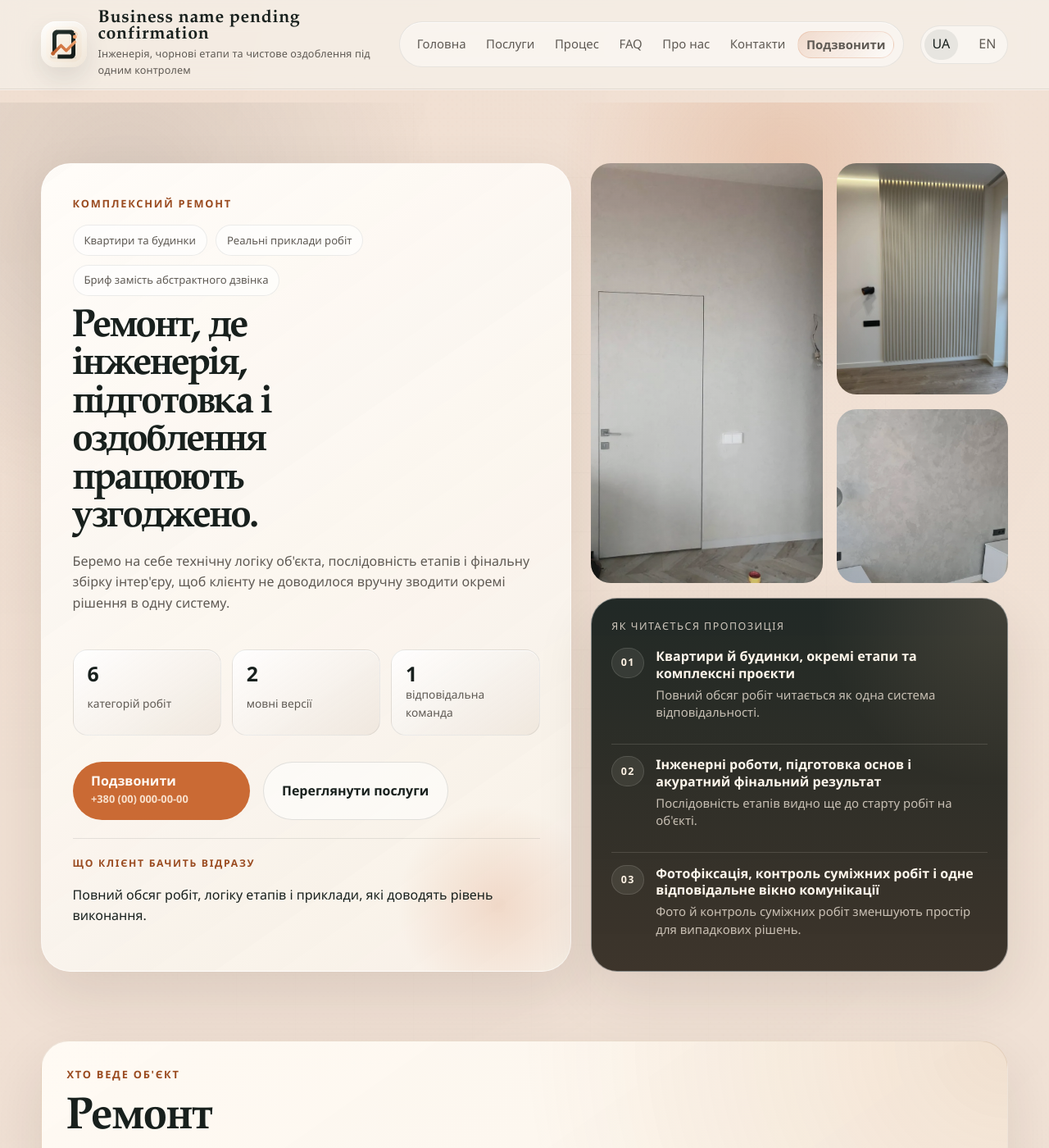
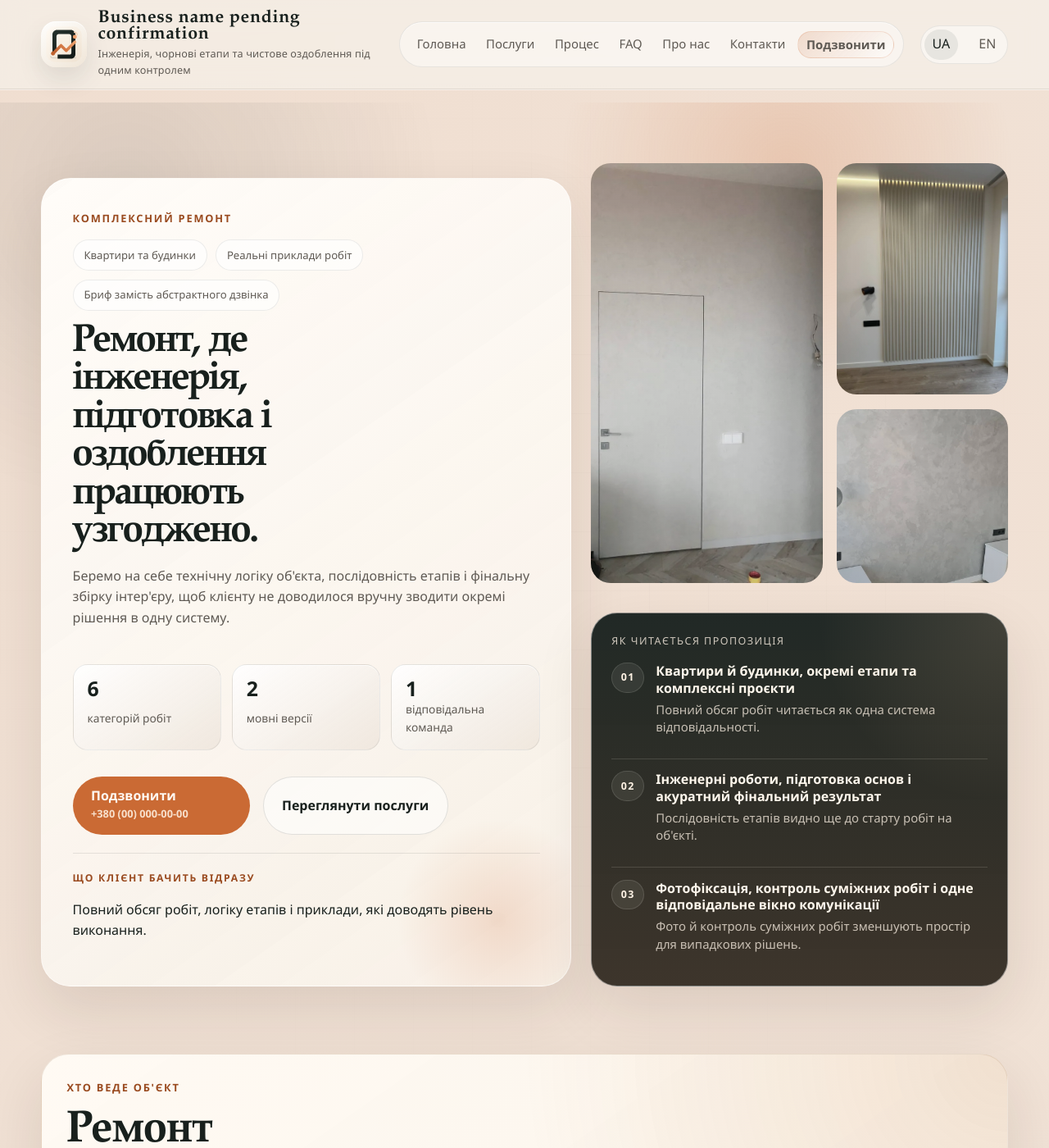
Before and after one commit to build-renovations/build-renovations.github.io, a Jekyll site: the page built from index.md, in a window 1280 px wide and 1400 px high. Shown: the whole window at 82% size. Built offline with Jekyll 4.4.1, drawn with Linux system fonts in a browser that asks for light colours.

Commit message:
feat(04-01): add phase 4 shell and calm motion hooks
- add shared section spacing and premium shell tokens for phase 4 surfaces
- narrow reveal and tilt behavior to calmer high-priority surfaces

```diff
--- a/_layouts/default.html
+++ b/_layouts/default.html
@@ -3,7 +3,7 @@
   <head>
     {% include head.html %}
   </head>
-  <body data-phase4-marker="premium-shell" data-phase4-surface="premium-shell" data-phase4-lang="{{ page.lang | default: site.lang }}">
+  <body data-phase4-marker="premium-shell" data-phase4-surface="premium-shell" data-phase4-lang="{{ page.lang | default: site.lang }}" data-phase4-motion="calm">
     <div class="scroll-progress" aria-hidden="true"></div>
     {% include header.html %}
     <main data-phase4-surface="page-main">
--- a/assets/css/site.css
+++ b/assets/css/site.css
@@ -4,6 +4,8 @@
   --surface: rgba(251, 247, 241, 0.9);
   --surface-strong: #fffaf3;
   --surface-dark: #18201d;
+  --surface-premium: linear-gradient(180deg, rgba(255, 251, 245, 0.96), rgba(244, 235, 224, 0.88));
+  --surface-premium-strong: linear-gradient(180deg, rgba(248, 239, 229, 0.96), rgba(235, 224, 212, 0.92));
   --ink: #18201d;
   --muted: #5f5a54;
   --line: rgba(24, 32, 29, 0.12);
@@ -11,10 +13,18 @@
   --accent: #ca6a34;
   --accent-dark: #9a4b20;
   --accent-soft: #f0ddce;
+  --shell-max: 1180px;
+  --shell-premium-max: 1240px;
   --max: 1180px;
   --sans: "Avenir Next", "Segoe UI", sans-serif;
   --serif: "Canela", "Iowan Old Style", "Palatino Linotype", serif;
   --shadow: 0 28px 70px rgba(49, 31, 16, 0.11);
+  --shadow-soft: 0 18px 44px rgba(49, 31, 16, 0.08);
+  --section-space-top: clamp(1.65rem, 3vw, 2.35rem);
+  --section-space-bottom: clamp(3rem, 6vw, 5.2rem);
+  --section-shell-padding: clamp(1.15rem, 2vw, 1.7rem);
+  --phase4-motion-duration: 620ms;
+  --phase4-motion-ease: cubic-bezier(0.22, 1, 0.36, 1);
 }
 
 * {
@@ -46,8 +56,12 @@ img {
 }
 
 .shell {
-  width: min(calc(100% - 2rem), var(--max));
+  width: min(calc(100% - 2rem), var(--shell-max));
   margin: 0 auto;
+}
+
+body[data-phase4-surface="premium-shell"] {
+  --max: var(--shell-premium-max);
 }
 
 .site-header {
@@ -165,6 +179,7 @@ img {
   padding: 2.5rem;
   position: relative;
   overflow: hidden;
+  background: var(--surface-premium);
 }
 
 .hero__copy::after {
@@ -364,11 +379,39 @@ h3 {
 
 .section,
 .page-content {
-  padding: 1.5rem 0 4rem;
+  padding: var(--section-space-top) 0 var(--section-space-bottom);
 }
 
 .section--accent {
   position: relative;
+}
+
+[data-phase4-marker="scan-rhythm"] {
+  --phase4-shell-glow: rgba(202, 106, 52, 0.1);
+  --phase4-shell-wash: rgba(255, 255, 255, 0.48);
+  position: relative;
+  padding: var(--section-shell-padding);
+  border-radius: 32px;
+  background:
+    radial-gradient(circle at top right, var(--phase4-shell-glow), transparent 34%),
+    linear-gradient(180deg, var(--phase4-shell-wash), rgba(245, 237, 227, 0.72));
+  border: 1px solid rgba(255, 255, 255, 0.44);
+  box-shadow: var(--shadow-soft);
+}
+
+[data-phase4-surface$="-route-bridge"],
+[data-phase4-surface="case-study-stage-map"] {
+  --phase4-shell-glow: rgba(24, 32, 29, 0.1);
+  --phase4-shell-wash: rgba(244, 236, 226, 0.88);
+}
+
+[data-phase4-surface="home-process-teaser"],
+[data-phase4-surface="process-stage-map"] {
+  --phase4-shell-glow: rgba(202, 106, 52, 0.14);
+}
+
+[data-phase4-surface$="-hero"] {
+  padding-bottom: clamp(2.5rem, 5vw, 4rem);
 }
 
 .section-heading {
@@ -455,6 +498,7 @@ h3 {
   grid-template-columns: minmax(0, 0.95fr) minmax(0, 1.05fr);
   gap: 1.25rem;
   padding: 1.5rem;
+  background: var(--surface-premium);
 }
 
 .feature-band__copy,
@@ -504,7 +548,7 @@ h3 {
   align-items: center;
   background:
     linear-gradient(135deg, rgba(202, 106, 52, 0.12), rgba(255, 255, 255, 0.46)),
-    var(--surface);
+    var(--surface-premium);
 }
 
 .work-examples--compact {
@@ -1477,8 +1521,14 @@ h1 {
 [data-reveal] {
   opacity: 0;
   transform: translateY(24px);
-  transition: opacity 700ms ease, transform 700ms ease;
+  transition:
+    opacity var(--phase4-motion-duration) var(--phase4-motion-ease),
+    transform var(--phase4-motion-duration) var(--phase4-motion-ease);
   transition-delay: var(--reveal-delay, 0ms);
+}
+
+[data-phase4-motion="calm"] [data-reveal] {
+  transform: translateY(18px);
 }
 
 @media (max-width: 1100px) {
--- a/assets/js/site.js
+++ b/assets/js/site.js
@@ -3,8 +3,21 @@ document.addEventListener("DOMContentLoaded", () => {
   const siteHeader = document.querySelector(".site-header");
   const progressBar = document.querySelector(".scroll-progress");
   const stickyPhoneCta = document.querySelector("[data-sticky-phone-cta]");
-  const parallaxNodes = document.querySelectorAll(".hero__shot, .service-card, .feature-band__media figure");
-  const nodes = document.querySelectorAll(".service-card, .process-card, .proof-card, .feature-band, .work-category, .contact-banner, .page-hero, .service-detail__card, .service-hero__copy, .service-hero__media, .process-stage, .process-proof, .process-metric");
+  const parallaxNodes = document.querySelectorAll(".hero__shot, .feature-band__media figure, [data-tilt]");
+  const calmMotionRoot = document.body.dataset.phase4Motion === "calm";
+  const reduceMotionQuery = window.matchMedia("(prefers-reduced-motion: reduce)");
+  const revealSelectors = [
+    ".hero__copy",
+    ".hero__panel",
+    ".page-hero",
+    ".feature-band",
+    ".contact-banner",
+    ".service-detail__card",
+    ".process-proof",
+    ".process-stage",
+    "[data-phase4-marker='scan-rhythm']"
+  ];
+  const nodes = [...new Set(document.querySelectorAll(revealSelectors.join(", ")))];
   const stickyMediaQuery = window.matchMedia("(max-width: 900px)");
 
   if (menuToggle && siteHeader) {
@@ -41,12 +54,20 @@ document.addEventListener("DOMContentLoaded", () => {
   }
   window.addEventListener("resize", syncStickyPhoneCta, { passive: true });
 
+  nodes.forEach((node) => node.setAttribute("data-reveal", ""));
+  nodes.forEach((node, index) => node.style.setProperty("--reveal-delay", `${Math.min(index * 55, 220)}ms`));
+
+  if (reduceMotionQuery.matches) {
+    nodes.forEach((node) => node.classList.add("is-visible"));
+    return;
+  }
+
   parallaxNodes.forEach((node) => {
     node.addEventListener("pointermove", (event) => {
-      if (window.innerWidth < 901) return;
+      if (!calmMotionRoot || window.innerWidth < 901) return;
       const rect = node.getBoundingClientRect();
-      const x = ((event.clientX - rect.left) / rect.width - 0.5) * 8;
-      const y = ((event.clientY - rect.top) / rect.height - 0.5) * 8;
+      const x = ((event.clientX - rect.left) / rect.width - 0.5) * 5;
+      const y = ((event.clientY - rect.top) / rect.height - 0.5) * 5;
       node.style.setProperty("--tilt-x", `${x}px`);
       node.style.setProperty("--tilt-y", `${y}px`);
     });
@@ -57,9 +78,6 @@ document.addEventListener("DOMContentLoaded", () => {
     });
   });
 
-  nodes.forEach((node) => node.setAttribute("data-reveal", ""));
-  nodes.forEach((node, index) => node.style.setProperty("--reveal-delay", `${Math.min(index * 35, 280)}ms`));
-
   const observer = new IntersectionObserver(
     (entries) => {
       entries.forEach((entry) => {
@@ -69,7 +87,7 @@ document.addEventListener("DOMContentLoaded", () => {
         }
       });
     },
-    { threshold: 0.2 }
+    { threshold: calmMotionRoot ? 0.24 : 0.2, rootMargin: "0px 0px -6% 0px" }
   );
 
   nodes.forEach((node) => observer.observe(node));
```
